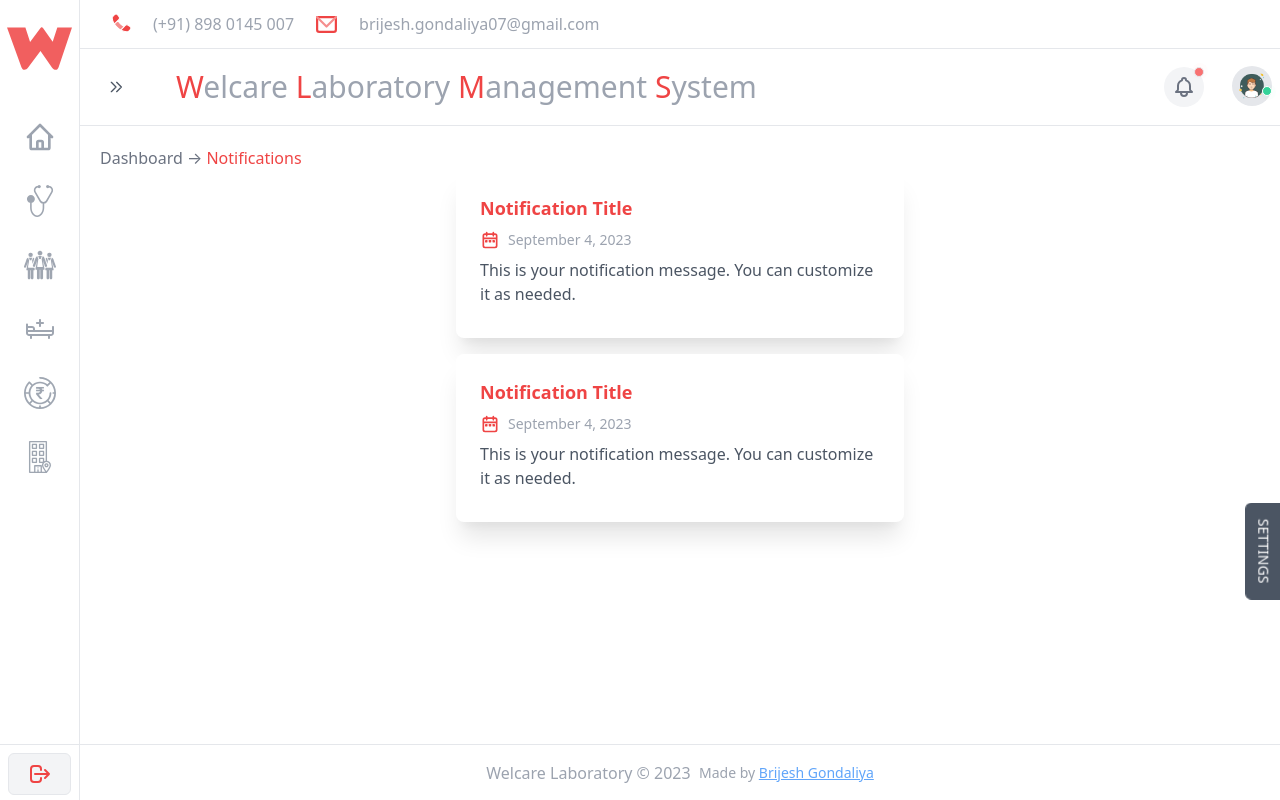
After one commit to Witzcode0/welcare-laboratory, a Django app: template authenticate/templates/notification.html in a window 1280 px wide. The commit adds this page. Run offline with Django 3.2, Linux system fonts and the light colour scheme; the template is opened without the code that fills it, so the values that code supplies are empty; some libraries are stand-ins or nearby versions.

Commit message:
setup notification page

```diff
--- a/authenticate/templates/base.html
+++ b/authenticate/templates/base.html
@@ -752,7 +752,7 @@
 
                 <div class="items-center hidden space-x-3 md:flex">
                   <!-- Notification Button -->
-                  <div class="relative" x-data="{ isOpen: false }">
+                  <div class="relative mx-4" x-data="{ isOpen: false }">
                     <!-- red dot -->
                     <div
                       class="absolute right-0 p-1 bg-red-400 rounded-full animate-ping"
@@ -789,187 +789,104 @@
                       <div class="p-4 font-medium border-b">
                         <span class="text-gray-800">Notification</span>
                       </div>
+                      <div class="w-full h-48  overflow-y-scroll">
                         <ul class="flex flex-col p-2 my-2 space-y-1">
+                            <!-- Your list of notification items here -->
                             <li>
-                          <a
-                            href="{% url 'maintainance_view' %}"
-                            class="block px-2 py-1 transition rounded-md hover:bg-gray-100"
-                            >Link</a
-                          >
+                              <div class="bg-white shadow-xl rounded-lg p-6 max-w-md">
+                                <div class="text-lg font-semibold text-red-500 mb-2">Notification Title</div>
+                                <div class="text-sm text-gray-400 mt-2 flex items-center">
+                                    <!-- Uploaded to: SVG Repo, www.svgrepo.com, Transformed by: SVG Repo Mixer Tools -->
+                                    <svg class="inline-block mr-2" width="20px" height="20px" viewBox="0 0 24 24" fill="none" xmlns="http://www.w3.org/2000/svg">
+                                        <g id="SVGRepo_bgCarrier" stroke-width="0"/>
+                                        <g id="SVGRepo_tracerCarrier" stroke-linecap="round" stroke-linejoin="round"/>
+                                        <g id="SVGRepo_iconCarrier">
+                                            <path d="M20 10V7C20 5.89543 19.1046 5 18 5H6C4.89543 5 4 5.89543 4 7V10M20 10V19C20 20.1046 19.1046 21 18 21H6C4.89543 21 4 20.1046 4 19V10M20 10H4M8 3V7M16 3V7" stroke="#ef4444" stroke-width="2" stroke-linecap="round"/>
+                                            <rect x="6" y="12" width="3" height="3" rx="0.5" fill="#ef4444"/>
+                                            <rect x="10.5" y="12" width="3" height="3" rx="0.5" fill="#ef4444"/>
+                                            <rect x="15" y="12" width="3" height="3" rx="0.5" fill="#ef4444"/>
+                                        </g>
+                                    </svg>
+                                    <span>September 4, 2023 <!-- Replace with the actual date --></span>
+                                </div>
+
+                                <p class="text-gray-600 py-2">This is your notification message. You can customize it as needed.</p>
+
+                            </div>
                             </li>
                             <li>
-                          <a
-                            href="{% url 'maintainance_view' %}"
-                            class="block px-2 py-1 transition rounded-md hover:bg-gray-100"
-                            >Another Link</a
-                          >
+                              <div class="bg-white shadow-xl rounded-lg p-6 max-w-md">
+                                <div class="text-lg font-semibold text-red-500 mb-2">Notification Title</div>
+                                <div class="text-sm text-gray-400 mt-2 flex items-center">
+                                    <!-- Uploaded to: SVG Repo, www.svgrepo.com, Transformed by: SVG Repo Mixer Tools -->
+                                    <svg class="inline-block mr-2" width="20px" height="20px" viewBox="0 0 24 24" fill="none" xmlns="http://www.w3.org/2000/svg">
+                                        <g id="SVGRepo_bgCarrier" stroke-width="0"/>
+                                        <g id="SVGRepo_tracerCarrier" stroke-linecap="round" stroke-linejoin="round"/>
+                                        <g id="SVGRepo_iconCarrier">
+                                            <path d="M20 10V7C20 5.89543 19.1046 5 18 5H6C4.89543 5 4 5.89543 4 7V10M20 10V19C20 20.1046 19.1046 21 18 21H6C4.89543 21 4 20.1046 4 19V10M20 10H4M8 3V7M16 3V7" stroke="#ef4444" stroke-width="2" stroke-linecap="round"/>
+                                            <rect x="6" y="12" width="3" height="3" rx="0.5" fill="#ef4444"/>
+                                            <rect x="10.5" y="12" width="3" height="3" rx="0.5" fill="#ef4444"/>
+                                            <rect x="15" y="12" width="3" height="3" rx="0.5" fill="#ef4444"/>
+                                        </g>
+                                    </svg>
+                                    <span>September 4, 2023 <!-- Replace with the actual date --></span>
+                                </div>
+
+                                <p class="text-gray-600 py-2">This is your notification message. You can customize it as needed.</p>
+
+                            </div>
+                            </li>
+                            <li>
+                              <div class="bg-white shadow-xl rounded-lg p-6 max-w-md">
+                                <div class="text-lg font-semibold text-red-500 mb-2">Notification Title</div>
+                                <div class="text-sm text-gray-400 mt-2 flex items-center">
+                                    <!-- Uploaded to: SVG Repo, www.svgrepo.com, Transformed by: SVG Repo Mixer Tools -->
+                                    <svg class="inline-block mr-2" width="20px" height="20px" viewBox="0 0 24 24" fill="none" xmlns="http://www.w3.org/2000/svg">
+                                        <g id="SVGRepo_bgCarrier" stroke-width="0"/>
+                                        <g id="SVGRepo_tracerCarrier" stroke-linecap="round" stroke-linejoin="round"/>
+                                        <g id="SVGRepo_iconCarrier">
+                                            <path d="M20 10V7C20 5.89543 19.1046 5 18 5H6C4.89543 5 4 5.89543 4 7V10M20 10V19C20 20.1046 19.1046 21 18 21H6C4.89543 21 4 20.1046 4 19V10M20 10H4M8 3V7M16 3V7" stroke="#ef4444" stroke-width="2" stroke-linecap="round"/>
+                                            <rect x="6" y="12" width="3" height="3" rx="0.5" fill="#ef4444"/>
+                                            <rect x="10.5" y="12" width="3" height="3" rx="0.5" fill="#ef4444"/>
+                                            <rect x="15" y="12" width="3" height="3" rx="0.5" fill="#ef4444"/>
+                                        </g>
+                                    </svg>
+                                    <span>September 4, 2023 <!-- Replace with the actual date --></span>
+                                </div>
+
+                                <p class="text-gray-600 py-2">This is your notification message. You can customize it as needed.</p>
+
+                            </div>
+                            </li>
+                            <li>
+                              <div class="bg-white shadow-xl rounded-lg p-6 max-w-md">
+                                <div class="text-lg font-semibold text-red-500 mb-2">Notification Title</div>
+                                <div class="text-sm text-gray-400 mt-2 flex items-center">
+                                    <!-- Uploaded to: SVG Repo, www.svgrepo.com, Transformed by: SVG Repo Mixer Tools -->
+                                    <svg class="inline-block mr-2" width="20px" height="20px" viewBox="0 0 24 24" fill="none" xmlns="http://www.w3.org/2000/svg">
+                                        <g id="SVGRepo_bgCarrier" stroke-width="0"/>
+                                        <g id="SVGRepo_tracerCarrier" stroke-linecap="round" stroke-linejoin="round"/>
+                                        <g id="SVGRepo_iconCarrier">
+                                            <path d="M20 10V7C20 5.89543 19.1046 5 18 5H6C4.89543 5 4 5.89543 4 7V10M20 10V19C20 20.1046 19.1046 21 18 21H6C4.89543 21 4 20.1046 4 19V10M20 10H4M8 3V7M16 3V7" stroke="#ef4444" stroke-width="2" stroke-linecap="round"/>
+                                            <rect x="6" y="12" width="3" height="3" rx="0.5" fill="#ef4444"/>
+                                            <rect x="10.5" y="12" width="3" height="3" rx="0.5" fill="#ef4444"/>
+                                            <rect x="15" y="12" width="3" height="3" rx="0.5" fill="#ef4444"/>
+                                        </g>
+                                    </svg>
+                                    <span>September 4, 2023 <!-- Replace with the actual date --></span>
+                                </div>
+
+                                <p class="text-gray-600 py-2">This is your notification message. You can customize it as needed.</p>
+
+                            </div>
                             </li>
                           </ul>
+                    </div>
+
                       <div
                         class="flex items-center justify-center p-4 text-blue-700 underline border-t"
                       >
-                        <a href="{% url 'maintainance_view' %}">See All</a>
-                      </div>
-                    </div>
-                  </div>
-
-                  <!-- Services Button -->
-                  <div x-data="{ isOpen: false }">
-                    <button
-                      @click="isOpen = !isOpen"
-                      class="p-2 bg-gray-100 rounded-full hover:bg-gray-200 focus:outline-none focus:ring"
-                    >
-                      <svg
-                        class="w-6 h-6 text-gray-500"
-                        xmlns="http://www.w3.org/2000/svg"
-                        fill="none"
-                        viewBox="0 0 24 24"
-                        stroke="currentColor"
-                      >
-                        <path
-                          stroke-linecap="round"
-                          stroke-linejoin="round"
-                          stroke-width="2"
-                          d="M4 6a2 2 0 012-2h2a2 2 0 012 2v2a2 2 0 01-2 2H6a2 2 0 01-2-2V6zM14 6a2 2 0 012-2h2a2 2 0 012 2v2a2 2 0 01-2 2h-2a2 2 0 01-2-2V6zM4 16a2 2 0 012-2h2a2 2 0 012 2v2a2 2 0 01-2 2H6a2 2 0 01-2-2v-2zM14 16a2 2 0 012-2h2a2 2 0 012 2v2a2 2 0 01-2 2h-2a2 2 0 01-2-2v-2z"
-                        />
-                      </svg>
-                    </button>
-
-                    <!-- Dropdown -->
-                    <div
-                      @click.away="isOpen = false"
-                      @keydown.escape="isOpen = false"
-                      x-show.transition.opacity="isOpen"
-                      class="absolute mt-3 transform bg-white rounded-md shadow-lg -translate-x-3/4 min-w-max"
-                    >
-                      <div class="p-4 text-lg font-medium border-b">
-                        Web apps & services
-                      </div>
-                      <ul class="flex flex-col p-2 my-3 space-y-3">
-                        <li>
-                          <a
-                            href="{% url 'maintainance_view' %}"
-                            class="flex items-start px-2 py-1 space-x-2 rounded-md hover:bg-gray-100"
-                          >
-                            <span class="block mt-1">
-                              <svg
-                                class="w-6 h-6 text-gray-500"
-                                xmlns="http://www.w3.org/2000/svg"
-                                fill="none"
-                                viewBox="0 0 24 24"
-                                stroke="currentColor"
-                              >
-                                <path fill="#fff" d="M12 14l9-5-9-5-9 5 9 5z" />
-                                <path
-                                  fill="#fff"
-                                  d="M12 14l6.16-3.422a12.083 12.083 0 01.665 6.479A11.952 11.952 0 0012 20.055a11.952 11.952 0 00-6.824-2.998 12.078 12.078 0 01.665-6.479L12 14z"
-                                />
-                                <path
-                                  stroke-linecap="round"
-                                  stroke-linejoin="round"
-                                  stroke-width="2"
-                                  d="M12 14l9-5-9-5-9 5 9 5zm0 0l6.16-3.422a12.083 12.083 0 01.665 6.479A11.952 11.952 0 0012 20.055a11.952 11.952 0 00-6.824-2.998 12.078 12.078 0 01.665-6.479L12 14zm-4 6v-7.5l4-2.222"
-                                />
-                              </svg>
-                            </span>
-                            <span class="flex flex-col">
-                              <span class="text-lg">Atlassian</span>
-                              <span class="text-sm text-gray-400"
-                                >Lorem ipsum dolor sit.</span
-                              >
-                            </span>
-                          </a>
-                        </li>
-                        <li>
-                          <a
-                            href="{% url 'maintainance_view' %}"
-                            class="flex items-start px-2 py-1 space-x-2 rounded-md hover:bg-gray-100"
-                          >
-                            <span class="block mt-1">
-                              <svg
-                                class="w-6 h-6 text-gray-500"
-                                xmlns="http://www.w3.org/2000/svg"
-                                fill="none"
-                                viewBox="0 0 24 24"
-                                stroke="currentColor"
-                              >
-                                <path
-                                  stroke-linecap="round"
-                                  stroke-linejoin="round"
-                                  stroke-width="2"
-                                  d="M16 12a4 4 0 10-8 0 4 4 0 008 0zm0 0v1.5a2.5 2.5 0 005 0V12a9 9 0 10-9 9m4.5-1.206a8.959 8.959 0 01-4.5 1.207"
-                                />
-                              </svg>
-                            </span>
-                            <span class="flex flex-col">
-                              <span class="text-lg">Slack</span>
-                              <span class="text-sm text-gray-400"
-                                >Lorem ipsum, dolor sit amet consectetur
-                                adipisicing elit.</span
-                              >
-                            </span>
-                          </a>
-                        </li>
-                      </ul>
-                      <div
-                        class="flex items-center justify-center p-4 text-blue-700 underline border-t"
-                      >
-                        <a href="{% url 'maintainance_view' %}">Show all apps</a>
-                      </div>
-                    </div>
-                  </div>
-
-                  <!-- Options Button -->
-                  <div class="relative" x-data="{ isOpen: false }">
-                    <button
-                      @click="isOpen = !isOpen"
-                      class="p-2 bg-gray-100 rounded-full hover:bg-gray-200 focus:outline-none focus:ring"
-                    >
-                      <svg
-                        class="w-6 h-6 text-gray-500"
-                        xmlns="http://www.w3.org/2000/svg"
-                        fill="none"
-                        viewBox="0 0 24 24"
-                        stroke="currentColor"
-                      >
-                        <path
-                          stroke-linecap="round"
-                          stroke-linejoin="round"
-                          stroke-width="2"
-                          d="M12 6V4m0 2a2 2 0 100 4m0-4a2 2 0 110 4m-6 8a2 2 0 100-4m0 4a2 2 0 110-4m0 4v2m0-6V4m6 6v10m6-2a2 2 0 100-4m0 4a2 2 0 110-4m0 4v2m0-6V4"
-                        />
-                      </svg>
-                    </button>
-
-                    <!-- Dropdown card -->
-                    <div
-                      @click.away="isOpen = false"
-                      x-show.transition.opacity="isOpen"
-                      class="absolute w-40 max-w-sm mt-3 transform bg-white rounded-md shadow-lg -translate-x-3/4 min-w-max"
-                    >
-                      <div class="p-4 font-medium border-b">
-                        <span class="text-gray-800">Options</span>
-                      </div>
-                      <ul class="flex flex-col p-2 my-2 space-y-1">
-                        <li>
-                          <a
-                            href="{% url 'maintainance_view' %}"
-                            class="block px-2 py-1 transition rounded-md hover:bg-gray-100"
-                            >Link</a
-                          >
-                        </li>
-                        <li>
-                          <a
-                            href="{% url 'maintainance_view' %}"
-                            class="block px-2 py-1 transition rounded-md hover:bg-gray-100"
-                            >Another Link</a
-                          >
-                        </li>
-                      </ul>
-                      <div
-                        class="flex items-center justify-center p-4 text-blue-700 underline border-t"
-                      >
-                        <a href="{% url 'maintainance_view' %}">See All</a>
+                        <a href="{% url 'notification_view' %}">See All</a>
                       </div>
                     </div>
                   </div>
@@ -1116,7 +1033,7 @@
         <div>
           <button
             @click="isSettingsPanelOpen = true"
-            class="fixed right-0 px-4 py-2 text-sm font-medium text-white uppercase transform rotate-90 translate-x-8 bg-gray-600 top-1/2 rounded-b-md"
+            class="fixed right-0 px-4 py-2 text-sm font-medium text-white uppercase transform rotate-90 translate-x-8 bg-gray-600 top-2/3 rounded-b-md"
           >
             Settings
           </button>
--- /dev/null
+++ b/authenticate/templates/notification.html
@@ -0,0 +1,71 @@
+{% extends 'base.html' %}
+{% load static %}
+{% block title %} Dashboard {% endblock %}
+{% block body %}
+<main class="flex-1 p-5 overflow-hidden overflow-y-scroll">
+    <p class="text-gray-500">Dashboard &rarr; <span class="text-red-500">Notifications</span></p>
+    <div class=" flex items-center justify-center">
+        <div class="grid grid-cols-1 gap-4">
+            <!-- Notification content goes here -->
+            <div class="bg-white shadow-xl rounded-lg p-6 max-w-md relative">
+                <div class="text-lg font-semibold text-red-500 mb-2">Notification Title</div>
+
+                <!-- Add sender information here -->
+                <div class="text-sm text-gray-400 mt-2 flex items-center">
+                    <!-- Uploaded to: SVG Repo, www.svgrepo.com, Transformed by: SVG Repo Mixer Tools -->
+                    <svg class="inline-block mr-2" width="20px" height="20px" viewBox="0 0 24 24" fill="none" xmlns="http://www.w3.org/2000/svg">
+                        <g id="SVGRepo_bgCarrier" stroke-width="0"/>
+                        <g id="SVGRepo_tracerCarrier" stroke-linecap="round" stroke-linejoin="round"/>
+                        <g id="SVGRepo_iconCarrier">
+                            <path d="M20 10V7C20 5.89543 19.1046 5 18 5H6C4.89543 5 4 5.89543 4 7V10M20 10V19C20 20.1046 19.1046 21 18 21H6C4.89543 21 4 20.1046 4 19V10M20 10H4M8 3V7M16 3V7" stroke="#ef4444" stroke-width="2" stroke-linecap="round"/>
+                            <rect x="6" y="12" width="3" height="3" rx="0.5" fill="#ef4444"/>
+                            <rect x="10.5" y="12" width="3" height="3" rx="0.5" fill="#ef4444"/>
+                            <rect x="15" y="12" width="3" height="3" rx="0.5" fill="#ef4444"/>
+                        </g>
+                    </svg>
+                    <span>September 4, 2023 <!-- Replace with the actual date --></span>
+                </div>
+
+                <!-- <div class="absolute bottom-0 right-0 mb-2 mr-2 flex items-center">
+                    <img src="{% static 'images\default-profile.png' %}" alt="Sender's Profile" class="w-8 h-8 rounded-full border-2 border-white">
+                    <span class="ml-2 text-gray-600">John Doe</span>
+                </div> -->
+
+                <p class="text-gray-600 py-2">This is your notification message. You can customize it as needed.</p>
+            </div>
+
+            <div class="bg-white shadow-xl rounded-lg p-6 max-w-md relative">
+                <div class="text-lg font-semibold text-red-500 mb-2">Notification Title</div>
+
+                <!-- Add sender information here -->
+                <div class="text-sm text-gray-400 mt-2 flex items-center">
+                    <!-- Uploaded to: SVG Repo, www.svgrepo.com, Transformed by: SVG Repo Mixer Tools -->
+                    <svg class="inline-block mr-2" width="20px" height="20px" viewBox="0 0 24 24" fill="none" xmlns="http://www.w3.org/2000/svg">
+                        <g id="SVGRepo_bgCarrier" stroke-width="0"/>
+                        <g id="SVGRepo_tracerCarrier" stroke-linecap="round" stroke-linejoin="round"/>
+                        <g id="SVGRepo_iconCarrier">
+                            <path d="M20 10V7C20 5.89543 19.1046 5 18 5H6C4.89543 5 4 5.89543 4 7V10M20 10V19C20 20.1046 19.1046 21 18 21H6C4.89543 21 4 20.1046 4 19V10M20 10H4M8 3V7M16 3V7" stroke="#ef4444" stroke-width="2" stroke-linecap="round"/>
+                            <rect x="6" y="12" width="3" height="3" rx="0.5" fill="#ef4444"/>
+                            <rect x="10.5" y="12" width="3" height="3" rx="0.5" fill="#ef4444"/>
+                            <rect x="15" y="12" width="3" height="3" rx="0.5" fill="#ef4444"/>
+                        </g>
+                    </svg>
+                    <span>September 4, 2023 <!-- Replace with the actual date --></span>
+                </div>
+
+                <!-- <div class="absolute bottom-0 right-0 mb-2 mr-2 flex items-center">
+                    <img src="{% static 'images\default-profile.png' %}" alt="Sender's Profile" class="w-8 h-8 rounded-full border-2 border-white">
+                    <span class="ml-2 text-gray-600">John Doe</span>
+                </div> -->
+
+                <p class="text-gray-600 py-2">This is your notification message. You can customize it as needed.</p>
+            </div>
+
+
+            <!-- Add more notification cards here as needed -->
+
+        </div>
+
+    </div>
+</main>
+{% endblock %}
--- a/authenticate/urls.py
+++ b/authenticate/urls.py
@@ -13,5 +13,6 @@ urlpatterns = [
     path('doctors_view/', doctors_view, name='doctors_view'),
     path('wallet_view/', wallet_view, name='wallet_view'),
     path('profile_view/', profile_view, name='profile_view'),
+    path('notification_view/', notification_view, name='notification_view'),
     path('maintainance_view/', maintainance_view, name='maintainance_view')
 ]
--- a/authenticate/views.py
+++ b/authenticate/views.py
@@ -37,5 +37,8 @@ def wallet_view(request):
 def profile_view(request):
     return render(request, 'profile.html')
 
+def notification_view(request):
+    return render(request, 'notification.html')
+
 def maintainance_view(request):
     return render(request, 'maintainance.html')
--- a/main/admin.py
+++ b/main/admin.py
@@ -3,4 +3,7 @@ from .models import Employee, EmployeeRole
 # Register your models here.
 
 admin.site.register(EmployeeRole)
-admin.site.register(Employee)
+
+@admin.register(Employee)
+class EmployeeAdmin(admin.ModelAdmin):
+    list_display = ('employee_id', 'role', 'first_name', 'last_name', 'email', 'mobile')
```
Also changed, not shown: authenticate/templates/login.html (+1 -6 lines), main/helpers.py (+21 -14 lines), main/models.py (+9 -5 lines), authenticate/static/images/date-range-svgrepo-com.svg (added), main/migrations/0001_initial.py, main/migrations/0002_alter_employee_employee_id_alter_employee_password.py (added), main/migrations/0002_employee_first_name.py (deleted), main/migrations/0003_remove_employee_created_at_and_more.py (deleted), main/migrations/0004_employee_formatted_id_alter_employee_employee_id.py (deleted), main/migrations/0005_employee_first_name.py (deleted), main/migrations/0006_employeerole_remove_employee_formatted_id_and_more.py (deleted). Lines whose indentation alone changed are shown as unchanged.
